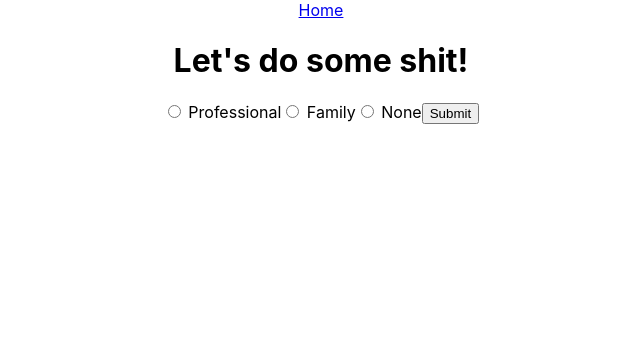
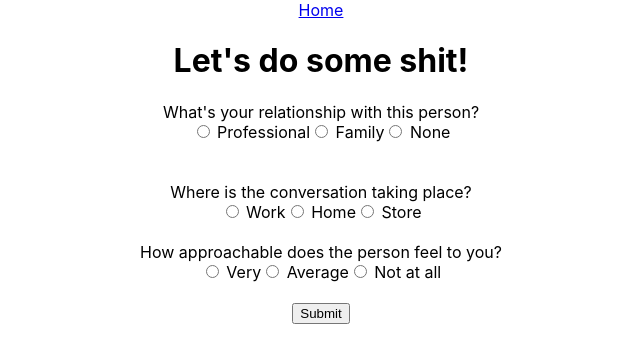
Before and after one commit to BMWeygant/Conversation-Starter-React-Front-End, a React (Create React App) app in the folder conversation-starter/: page /convos in a window 1280 px wide. Shown: the top 362 px of the page, without its empty margins (319-959 px from the left). Built offline with nearby package versions, Linux system fonts and the light colour scheme; no server answers.

Commit message:
Got radio buttons clicking.

```diff
--- a/conversation-starter/src/containers/ConvosContainer.js
+++ b/conversation-starter/src/containers/ConvosContainer.js
@@ -4,15 +4,14 @@ import { fetchConvos, createConvo } from '../redux/actions/convosActions'
 
 
 class ConvosContainer extends Component {
-           // this.handleChange = this.handleChange.bind(this)
 
     componentDidMount() {
         this.props.fetchConvos()
     }
 
-    handleChange = event => {
+    handleChange(event) {
         const {name, value} = event.target
-         this.setState({ [name]: value })
+        this.setState({ [name]: value })
     }
 
     render(){
@@ -25,12 +24,13 @@ class ConvosContainer extends Component {
                </div>
                <form onSubmit={this.handleSubmit}>
                <label>
+                   What's your relationship with this person?<br></br>
                     <input
                         type="radio"
                         name="relationship"
                         value="professional"
-                        checked={() => this.props.convos.relationship === "professional"}
-                        onChange={() => this.handleChange}
+                        // checked={() => this.props.relationship === "professional"}
+                         onChange={() => this.handleChange}
                     /> Professional
                 </label>
                 <label>
@@ -38,7 +38,7 @@ class ConvosContainer extends Component {
                         type="radio"
                         name="relationship"
                         value="family"
-                        checked={() => this.props.convos.relationship === "family"}
+                        //checked={() => this.props.relationship === "family"}
                         onChange={() => this.handleChange}
                     /> Family
                 </label>
@@ -47,10 +47,73 @@ class ConvosContainer extends Component {
                         type="radio"
                         name="relationship"
                         value="none"
-                        checked={() => this.props.convos.relationship === "none"}
+                        //checked={() => this.props.relationship === "none"}
                         onChange={() => this.handleChange}
                     /> None
                 </label>
+                <br />
+                <br />
+                <br />
+                <label>
+                    Where is the conversation taking place? <br></br>
+                    <input
+                        type="radio"
+                        name="location"
+                        value="work"
+                        //checked={() => this.props.location === "work"}
+                        onChange={() => this.handleChange}
+                    /> Work
+                </label>
+                <label>
+                    <input
+                        type="radio"
+                        name="location"
+                        value="home"
+                        //checked={() => this.props.location === "home"}
+                        onChange={() => this.handleChange}
+                    /> Home
+                </label>
+                <label>
+                    <input
+                        type="radio"
+                        name="location"
+                        value="store"
+                        //checked={() => this.props.location === "store"}
+                        onChange={() => this.handleChange}
+                    /> Store
+                </label>
+                <br />
+                <br></br>
+                <label>
+                    How approachable does the person feel to you?<br></br>
+                    <input
+                        type="radio"
+                        name="approachability"
+                        value="very"
+                        //checked={() => this.props.targetApproachability === "high"}
+                        onChange={() => this.handleChange}
+                    /> Very
+                </label>
+                <label>
+                    <input
+                        type="radio"
+                        name="approachability"
+                        value="average"
+                        //checked={() => this.props.targetApproachability === "average"}
+                        onChange={() => this.handleChange}
+                    /> Average
+                </label>
+                <label>
+                    <input
+                        type="radio"
+                        name="approachability"
+                        value="not at all"
+                        //checked={() => this.props.targetApproachability === "low"}
+                        onChange={() => this.handleChange}
+                    /> Not at all
+                </label>
+                <br></br>
+                <br></br>
                 <button>Submit</button>
                </form>
             </div>
@@ -58,10 +121,10 @@ class ConvosContainer extends Component {
     }
 }
 
-const mapDispatchToProps = dispatch => {
-    return{
-        createConvo: (convo) => dispatch(createConvo(convo))
+const mapStateToProps = state => {
+    return {
+      createConvo: state.createConvo
     }
-}
+  }
 
-export default connect (mapDispatchToProps, { fetchConvos })(ConvosContainer)
+export default connect (mapStateToProps, { fetchConvos })(ConvosContainer)
--- a/conversation-starter/src/redux/actions/convosActions.js
+++ b/conversation-starter/src/redux/actions/convosActions.js
@@ -16,6 +16,7 @@ export const createConvo = (convo) => {
           'Content-type': 'application/json'
         },
         body: JSON.stringify({relationship: convo.relationship, targetApproachability: convo.target_approachability, location: convo.location, iceBreaker: convo.ice_breaker}),
+        //Ask Corinna about camel case vs rails _ syntax when posting to db
       })
         .then((response) => {return response.json()})
         .catch(error => console.log(error))
--- a/conversation-starter/src/redux/reducers/convosReducer.js
+++ b/conversation-starter/src/redux/reducers/convosReducer.js
@@ -1,9 +1,8 @@
 const initialState = [{
-   target_approachability: '',
+   targetApproachability: '',
    relationship: '',
    location: '',
-   ice_breaker: '',
-   convos: []
+   iceBreaker: ''
 }]
 
     export default (state = initialState, action) => {
```
